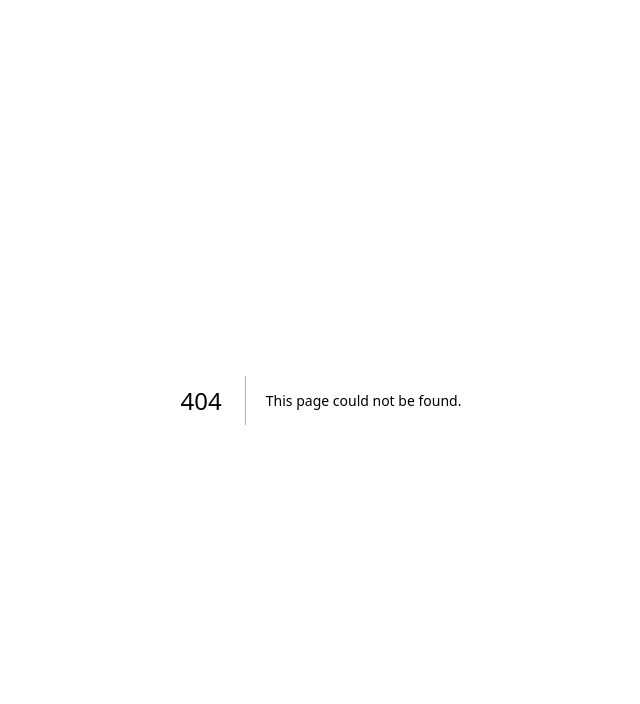
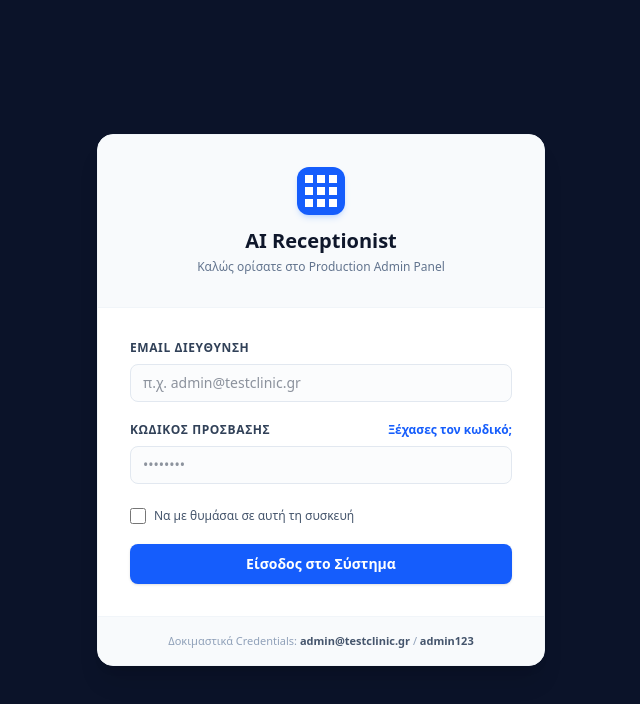
Before and after one commit to karamas13/Admin-Dashboard, a Next.js app in the folder admin-dashboard/: page /login in a window 1280 px wide. Before the commit this address had no page. Shown: the top 704 px of the page, without its empty margins (319-959 px from the left). Built offline with nearby package versions, Linux system fonts and the light colour scheme.

Commit message:
Corrections, add login page

```diff
--- /dev/null
+++ b/admin-dashboard/app/(auth)/login/page.tsx
@@ -0,0 +1,124 @@
+'use client';
+
+import React, { useState } from 'react';
+import { useRouter } from 'next/navigation';
+import { MdOutlineApps } from "react-icons/md";
+
+
+export default function LoginPage() {
+  const router = useRouter();
+  const [email, setEmail] = useState('');
+  const [password, setPassword] = useState('');
+  const [error, setError] = useState('');
+  const [isLoading, setIsLoading] = useState(false);
+
+  const handleSubmit = (e: React.FormEvent) => {
+    e.preventDefault();
+    setIsLoading(true);
+    setError('');
+
+    // Mock Authentication Validation
+    setTimeout(() => {
+      if (email === 'admin@testclinic.gr' && password === 'admin123') {
+        // Αποθήκευση εικονικού login στην προσωρινή μνήμη του browser
+        localStorage.setItem('mock_session', JSON.stringify({ email, isLoggedIn: true }));
+
+        // Ανακατεύθυνση στο Dashboard
+        router.push('/');
+      } else {
+        setError('Μη έγκυρο email ή κωδικός πρόσβασης. Δοκιμάστε admin@testclinic.gr / admin123');
+        setIsLoading(false);
+      }
+    }, 800); // Μια μικρή καθυστέρηση για ρεαλιστικό εφέ φόρτωσης
+  };
+
+  return (
+    <div className="min-h-screen bg-[#0b1329] flex items-center justify-center p-4 font-sans">
+      <div className="w-full max-w-md bg-white rounded-2xl shadow-xl border border-slate-100 overflow-hidden">
+        {/* Header με το Branding */}
+        <div className="p-8 bg-slate-50 border-b border-slate-100 text-center">
+          <div className="w-12 h-12 bg-blue-600 rounded-xl flex items-center justify-center mx-auto mb-3 shadow-md shadow-blue-500/20">
+            <MdOutlineApps className='text-white text-5xl'/>
+          </div>
+          <h1 className="text-xl font-bold text-slate-900">AI Receptionist</h1>
+          <p className="text-xs font-medium text-slate-500 mt-1">Καλώς ορίσατε στο Production Admin Panel</p>
+        </div>
+
+        {/* Form Container */}
+        <form onSubmit={handleSubmit} className="p-8 space-y-5">
+          {error && (
+            <div className="p-3 bg-rose-50 border border-rose-200 text-rose-700 text-xs font-semibold rounded-lg">
+              ⚠️ {error}
+            </div>
+          )}
+
+          <div>
+            <label className="block text-xs font-bold text-slate-700 uppercase tracking-wider mb-2">
+              Email Διεύθυνση
+            </label>
+            <input
+              type="email"
+              required
+              placeholder="π.χ. admin@testclinic.gr"
+              value={email}
+              onChange={(e) => setEmail(e.target.value)}
+              className="w-full px-3 py-2 text-sm border border-slate-200 rounded-lg focus:outline-none focus:border-blue-500 transition-colors text-slate-800 bg-slate-50/50"
+            />
+          </div>
+
+          <div>
+            <div className="flex justify-between items-center mb-2">
+              <label className="block text-xs font-bold text-slate-700 uppercase tracking-wider">
+                Κωδικός Πρόσβασης
+              </label>
+              <a href="#" className="text-xs font-semibold text-blue-600 hover:underline">
+                Ξέχασες τον κωδικό;
+              </a>
+            </div>
+            <input
+              type="password"
+              required
+              placeholder="••••••••"
+              value={password}
+              onChange={(e) => setPassword(e.target.value)}
+              className="w-full px-3 py-2 text-sm border border-slate-200 rounded-lg focus:outline-none focus:border-blue-500 transition-colors text-slate-800 bg-slate-50/50"
+            />
+          </div>
+
+          <div className="flex items-center gap-2 pt-1">
+            <input
+              type="checkbox"
+              id="remember"
+              className="rounded border-slate-300 text-blue-600 focus:ring-blue-500 w-4 h-4"
+            />
+            <label id="remember" className="text-xs font-medium text-slate-600 select-none">
+              Να με θυμάσαι σε αυτή τη συσκευή
+            </label>
+          </div>
+
+          <button
+            type="submit"
+            disabled={isLoading}
+            className="w-full py-2.5 px-4 text-sm font-bold text-white bg-blue-600 hover:bg-blue-700 disabled:bg-blue-400 rounded-lg shadow-sm transition-colors flex items-center justify-center gap-2"
+          >
+            {isLoading ? (
+              <>
+                <div className="w-4 h-4 border-2 border-white/30 border-t-white rounded-full animate-spin" />
+                Σύνδεση σε εξέλιξη...
+              </>
+            ) : (
+              'Είσοδος στο Σύστημα'
+            )}
+          </button>
+        </form>
+
+        {/* Footer */}
+        <div className="px-8 py-4 bg-slate-50 border-t border-slate-100 text-center">
+          <p className="text-[11px] font-medium text-slate-400">
+            Δοκιμαστικά Credentials: <span className="font-bold text-slate-600">admin@testclinic.gr</span> / <span className="font-bold text-slate-600">admin123</span>
+          </p>
+        </div>
+      </div>
+    </div>
+  );
+}
--- a/admin-dashboard/app/(dashboard)/appointments/page.tsx
+++ b/admin-dashboard/app/(dashboard)/appointments/page.tsx
@@ -4,8 +4,10 @@ import React, { useState } from 'react';
 import AppointmentDetailsPanel from '@/components/appointment-details';
 import CreateAppointmentModal from '@/components/create-appointment-modal';
 import { Appointment, AppointmentStatus } from '@/types';
+import { BsChevronBarLeft, BsChevronBarRight } from "react-icons/bs";
 
-// Mock Data for immediate visual presentation matching UI mockup
+
+// Mock Data - Προσαρμοσμένα ώστε να έχουν ημερομηνίες
 const INITIAL_APPOINTMENTS: Appointment[] = [
   { appointment_id: '1', caller_name: 'Μαρία Παπαδοπούλου', phone: '694 123 4567', appointment_type_code: 'Καθαρισμός', urgency_code: 'normal', start_at: '2026-06-19T09:00:00+03:00', duration_minutes: 30, status: 'booked', google_sync_status: 'healthy' },
   { appointment_id: '2', caller_name: 'Κώστας Ιωάννου', phone: '697 987 6543', appointment_type_code: 'Έλεγχος', urgency_code: 'normal', start_at: '2026-06-19T09:30:00+03:00', duration_minutes: 30, status: 'booked', google_sync_status: 'healthy' },
@@ -22,21 +24,72 @@ const TIME_SLOTS = [
   '17:00', '17:30', '18:00'
 ];
 
-const DAYS_OF_WEEK = [
-  { name: 'Δευτέρα', date: '15/06' },
-  { name: 'Τρίτη', date: '16/06' },
-  { name: 'Τετάρτη', date: '17/06' },
-  { name: 'Πέμπτη', date: '18/06' },
-  { name: 'Παρασκευή', date: '19/06' },
-  { name: 'Σάββατο', date: '20/06' },
-  { name: 'Κυριακή', date: '21/06' }
-];
-
 export default function AppointmentsPage() {
   const [viewMode, setViewMode] = useState<'day' | 'week'>('day');
   const [appointments, setAppointments] = useState<Appointment[]>(INITIAL_APPOINTMENTS);
   const [selectedAppointment, setSelectedAppointment] = useState<Appointment | null>(null);
   const [isCreateOpen, setIsCreateOpen] = useState(false);
+
+  // 1. Δυναμικό State για την τρέχουσα ημερομηνία (ξεκινάει από το Mock Point 19/06/2026 για να βλέπεις τα δεδομένα σου)
+  const [currentDate, setCurrentDate] = useState<Date>(new Date('2026-06-19'));
+
+  // Helper: Μορφοποίηση ημερομηνίας σε YYYY-MM-DD για φιλτράρισμα
+  const formatDateString = (date: Date) => {
+    const offset = date.getTimezoneOffset();
+    const adjustedDate = new Date(date.getTime() - (offset * 60 * 1000));
+    return adjustedDate.toISOString().split('T')[0];
+  };
+
+  // 2. Υπολογισμός των ημερών της τρέχουσας εβδομάδας (Δευτέρα έως Κυριακή)
+  const getDaysOfWeek = (anchorDate: Date) => {
+    const currentDay = anchorDate.getDay();
+    // Στην JS η Κυριακή είναι 0. Μετατρέπουμε ώστε η Δευτέρα να είναι η αρχή (0) και η Κυριακή το (6)
+    const dayIndex = currentDay === 0 ? 6 : currentDay - 1;
+
+    const monday = new Date(anchorDate);
+    monday.setDate(anchorDate.getDate() - dayIndex);
+
+    const daysName = ['Δευτέρα', 'Τρίτη', 'Τετάρτη', 'Πέμπτη', 'Παρασκευή', 'Σάββατο', 'Κυριακή'];
+
+    return daysName.map((name, index) => {
+      const d = new Date(monday);
+      d.setDate(monday.getDate() + index);
+      return {
+        name,
+        dateObject: d,
+        formattedDate: d.toLocaleDateString('el-GR', { day: '2-digit', month: '2-digit' }),
+        isoString: formatDateString(d)
+      };
+    });
+  };
+
+  const daysOfWeek = getDaysOfWeek(currentDate);
+
+  // 3. Συναρτήσεις Πλοήγησης (Navigation)
+  const handlePrev = () => {
+    const newDate = new Date(currentDate);
+    if (viewMode === 'day') {
+      newDate.setDate(currentDate.getDate() - 1);
+    } else {
+      newDate.setDate(currentDate.getDate() - 7);
+    }
+    setCurrentDate(newDate);
+  };
+
+  const handleNext = () => {
+    const newDate = new Date(currentDate);
+    if (viewMode === 'day') {
+      newDate.setDate(currentDate.getDate() + 1);
+    } else {
+      newDate.setDate(currentDate.getDate() + 7);
+    }
+    setCurrentDate(newDate);
+  };
+
+  const handleToday = () => {
+    // Επιστροφή στην αρχική ημερομηνία των mock δεδομένων
+    setCurrentDate(new Date('2026-06-19'));
+  };
 
   const getStatusBadgeStyles = (status: AppointmentStatus) => {
     switch (status) {
@@ -77,9 +130,36 @@ export default function AppointmentsPage() {
           </button>
         </div>
 
+        {/* 4. Δυναμικό Navigation UI */}
         <div className="flex items-center gap-3">
-          <div className="text-sm font-semibold text-slate-800">Πέμπτη, 19 Ιουνίου 2026</div>
-          <button className="px-3 py-1.5 text-xs font-medium border border-slate-200 bg-white hover:bg-slate-50 text-slate-700 rounded-lg">Σήμερα</button>
+          <div className="flex items-center border border-slate-200 rounded-lg bg-white overflow-hidden shadow-sm">
+            <button
+              onClick={handlePrev}
+              className="flex items-center justify-center p-1.5 px-3 text-slate-600 hover:bg-slate-50 border-r border-slate-200 transition-colors text-xs font-bold"
+            >
+              <BsChevronBarLeft className='text-xl mr-1'/>Προηγούμενη Εβδομάδα
+            </button>
+            <button
+              onClick={handleNext}
+              className="flex items-center justify-center p-1.5 px-3 text-slate-600 hover:bg-slate-50 transition-colors text-xs font-bold"
+            >
+              Επόμενη Εβδομάδα<BsChevronBarRight className='text-xl ml-1'/>
+            </button>
+          </div>
+
+          <div className="text-sm font-semibold text-slate-800 min-w-45 text-center capitalize">
+            {viewMode === 'day'
+              ? currentDate.toLocaleDateString('el-GR', { weekday: 'long', day: 'numeric', month: 'long', year: 'numeric' })
+              : `Εβδομάδα: ${daysOfWeek[0].formattedDate} - ${daysOfWeek[6].formattedDate}`
+            }
+          </div>
+
+          <button
+            onClick={handleToday}
+            className="px-3 py-1.5 text-xs font-medium border border-slate-200 bg-white hover:bg-slate-50 text-slate-700 rounded-lg"
+          >
+            Αρχική (19/06)
+          </button>
           <button
             onClick={() => setIsCreateOpen(true)}
             className="px-4 py-1.5 text-xs font-semibold bg-blue-600 hover:bg-blue-700 text-white rounded-lg shadow-sm"
@@ -91,11 +171,14 @@ export default function AppointmentsPage() {
 
       {/* Summary KPI Cards Grid */}
       <div className="grid grid-cols-1 md:grid-cols-4 gap-4">
+        {/* ... (Οι KPI κάρτες παραμένουν ίδιες) ... */}
         <div className="bg-white p-4 rounded-xl border border-slate-200 shadow-sm flex items-center gap-4">
           <span className="text-2xl">📅</span>
           <div>
-            <p className="text-2xl font-bold text-slate-900">12</p>
-            <p className="text-xs text-slate-500 font-medium">Ραντεβού σήμερα</p>
+            <p className="text-2xl font-bold text-slate-900">
+              {appointments.filter(a => a.start_at.includes(formatDateString(currentDate))).length}
+            </p>
+            <p className="text-xs text-slate-500 font-medium">Ραντεβού επιλεγμένης ημέρας</p>
           </div>
         </div>
         <div className="bg-white p-4 rounded-xl border border-slate-200 shadow-sm flex items-center gap-4">
@@ -126,7 +209,10 @@ export default function AppointmentsPage() {
         <div className="bg-white rounded-xl border border-slate-200 shadow-sm overflow-hidden">
           <div className="divide-y divide-slate-100">
             {TIME_SLOTS.map((time) => {
-              const appt = appointments.find(a => a.start_at.includes(time));
+              // 5. Δυναμικό φιλτράρισμα βάσει της επιλεγμένης ημέρας ΚΑΙ ώρας
+              const targetDayStr = formatDateString(currentDate);
+              const appt = appointments.find(a => a.start_at.startsWith(targetDayStr) && a.start_at.includes(time));
+
               return (
                 <div key={time} className="flex hover:bg-slate-50/50 transition-colors">
                   <div className="w-24 px-4 py-4 text-xs font-bold text-slate-400 border-r border-slate-100 flex items-center justify-center bg-slate-50/30">
@@ -179,13 +265,13 @@ export default function AppointmentsPage() {
         /* Week Grid Implementation Component */
         <div className="bg-white rounded-xl border border-slate-200 shadow-sm overflow-x-auto">
           <div className="min-w-[800px]">
-            {/* Week Header */}
+            {/* Dynamic Week Header */}
             <div className="grid grid-cols-8 border-b border-slate-200 bg-slate-50/50">
               <div className="p-3 text-center text-xs font-bold text-slate-400 border-r border-slate-100">Ώρα</div>
-              {DAYS_OF_WEEK.map((day) => (
+              {daysOfWeek.map((day) => (
                 <div key={day.name} className="p-3 text-center border-r border-slate-100 last:border-0">
                   <p className="text-xs font-bold text-slate-700">{day.name}</p>
-                  <p className="text-[10px] font-medium text-slate-400">{day.date}</p>
+                  <p className="text-[10px] font-medium text-slate-400">{day.formattedDate}</p>
                 </div>
               ))}
             </div>
@@ -196,10 +282,9 @@ export default function AppointmentsPage() {
                   <div className="p-3 text-center text-xs font-bold text-slate-400 bg-slate-50/20 border-r border-slate-100 flex items-center justify-center">
                     {time}
                   </div>
-                  {DAYS_OF_WEEK.map((day) => {
-                    // Στο mockup, τα ραντεβού εμφανίζονται κυρίως την Παρασκευή 19/06
-                    const isFriday = day.name === 'Παρασκευή';
-                    const appt = isFriday ? appointments.find(a => a.start_at.includes(time)) : null;
+                  {daysOfWeek.map((day) => {
+                    // 6. Δυναμική εύρεση ραντεβού για τη συγκεκριμένη ημέρα της εβδομάδας
+                    const appt = appointments.find(a => a.start_at.startsWith(day.isoString) && a.start_at.includes(time));
                     return (
                       <div key={day.name} className="p-1 min-h-[60px] border-r border-slate-100 last:border-0 bg-white flex items-center">
                         {appt ? (
--- a/admin-dashboard/app/(dashboard)/layout.tsx
+++ b/admin-dashboard/app/(dashboard)/layout.tsx
@@ -43,7 +43,7 @@ export default function DashboardLayout({ children }: { children: React.ReactNod
   }, [router]);
 
   const handleLogout = async () => {
-    await supabase.auth.signOut();
+    localStorage.removeItem('mock_session');
     router.push('/login');
   };
 
--- a/admin-dashboard/package.json
+++ b/admin-dashboard/package.json
@@ -13,7 +13,8 @@
     "@supabase/supabase-js": "^2.108.2",
     "next": "16.2.9",
     "react": "19.2.4",
-    "react-dom": "19.2.4"
+    "react-dom": "19.2.4",
+    "react-icons": "^5.6.0"
   },
   "devDependencies": {
     "@tailwindcss/postcss": "^4",
```
Also changed, not shown: 1 other file (tests, documents, lock files or other folders).
